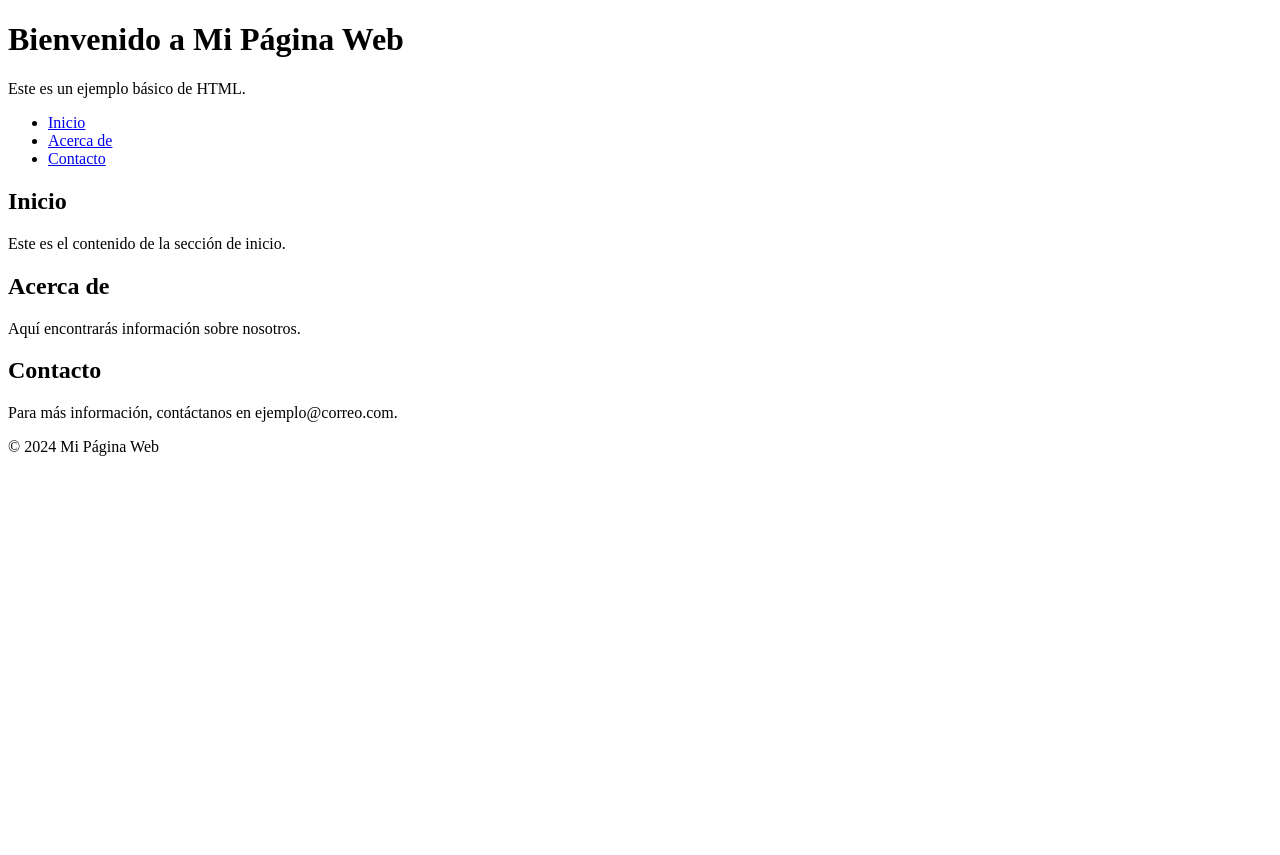
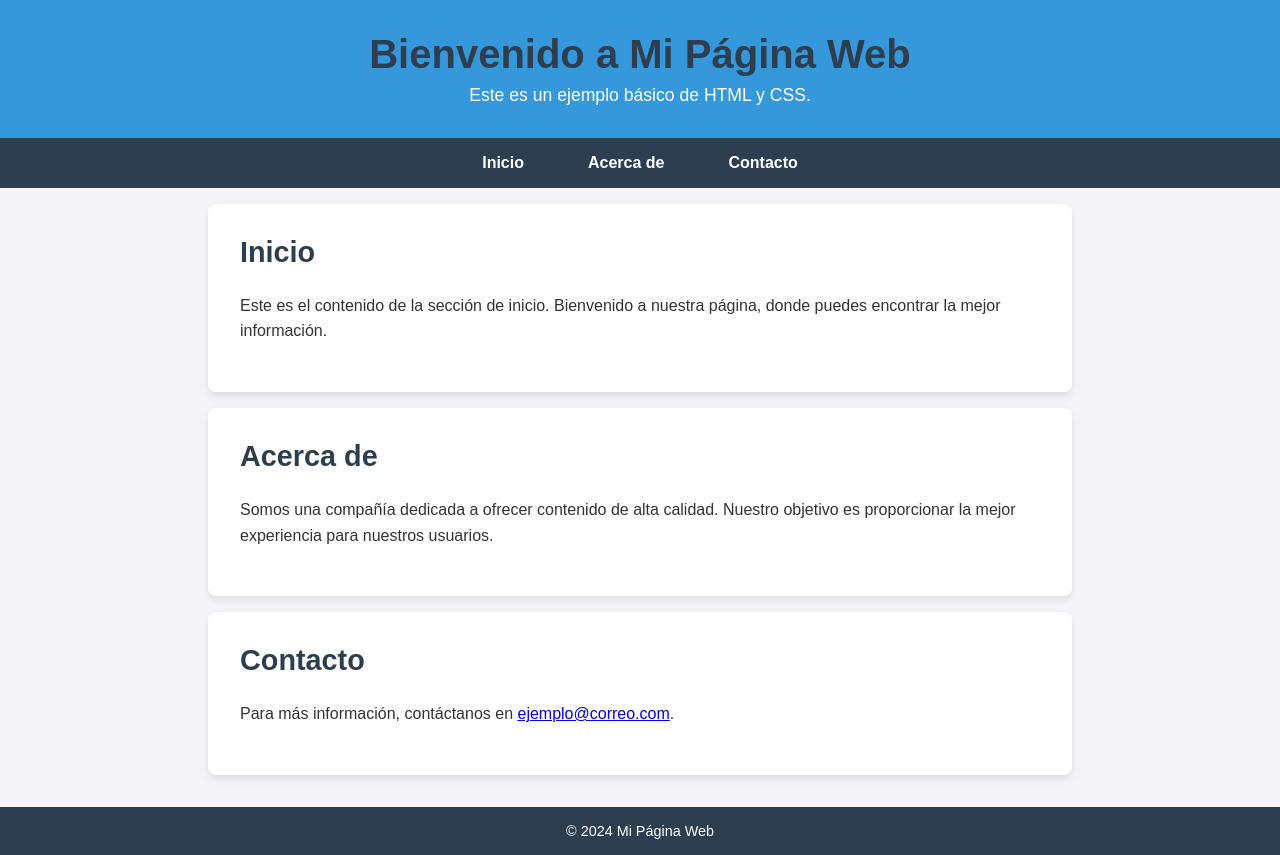
Before and after one commit to Priscilla-03/Git-Comandos, a plain HTML site: page index.html in a window 1280 px wide. Before the commit the page ends 800 px from the top, so only its background shows below. Drawn offline with Linux system fonts and the light colour scheme.

Commit message:
Update index.html

```diff
--- a/index.html
+++ b/index.html
@@ -4,11 +4,114 @@
     <meta charset="UTF-8">
     <meta name="viewport" content="width=device-width, initial-scale=1.0">
     <title>Mi Página Web Básica</title>
+    <style>
+        /* Estilos generales */
+        body {
+            font-family: Arial, sans-serif;
+            margin: 0;
+            padding: 0;
+            background-color: #f4f4f9;
+            color: #333;
+        }
+
+        h1, h2 {
+            color: #2c3e50;
+        }
+
+        /* Encabezado */
+        header {
+            background-color: #3498db;
+            color: white;
+            padding: 2rem;
+            text-align: center;
+        }
+
+        header h1 {
+            font-size: 2.5rem;
+            margin: 0;
+        }
+
+        header p {
+            font-size: 1.1rem;
+            margin: 0.5rem 0 0;
+        }
+
+        /* Navegación */
+        nav {
+            background-color: #2c3e50;
+            padding: 1rem;
+        }
+
+        nav ul {
+            list-style: none;
+            padding: 0;
+            margin: 0;
+            display: flex;
+            justify-content: center;
+        }
+
+        nav ul li {
+            margin: 0 1rem;
+        }
+
+        nav ul li a {
+            color: #ffffff;
+            text-decoration: none;
+            font-weight: bold;
+            padding: 0.5rem 1rem;
+            border-radius: 5px;
+            transition: background-color 0.3s ease;
+        }
+
+        nav ul li a:hover {
+            background-color: #3498db;
+        }
+
+        /* Secciones */
+        section {
+            padding: 2rem;
+            margin: 1rem auto;
+            max-width: 800px;
+            background-color: white;
+            box-shadow: 0 4px 8px rgba(0, 0, 0, 0.1);
+            border-radius: 8px;
+        }
+
+        section h2 {
+            font-size: 1.8rem;
+            margin-top: 0;
+        }
+
+        section p {
+            font-size: 1rem;
+            line-height: 1.6;
+        }
+
+        /* Pie de página */
+        footer {
+            background-color: #2c3e50;
+            color: #ffffff;
+            text-align: center;
+            padding: 1rem;
+            margin-top: 2rem;
+        }
+
+        footer p {
+            margin: 0;
+            font-size: 0.9rem;
+        }
+
+        /* Animación de enlace */
+        nav ul li a:hover {
+            background-color: #3498db;
+            transform: scale(1.1);
+        }
+    </style>
 </head>
 <body>
     <header>
         <h1>Bienvenido a Mi Página Web</h1>
-        <p>Este es un ejemplo básico de HTML.</p>
+        <p>Este es un ejemplo básico de HTML y CSS.</p>
     </header>
 
     <nav>
@@ -21,17 +124,17 @@
 
     <section id="inicio">
         <h2>Inicio</h2>
-        <p>Este es el contenido de la sección de inicio.</p>
+        <p>Este es el contenido de la sección de inicio. Bienvenido a nuestra página, donde puedes encontrar la mejor información.</p>
     </section>
 
     <section id="acerca">
         <h2>Acerca de</h2>
-        <p>Aquí encontrarás información sobre nosotros.</p>
+        <p>Somos una compañía dedicada a ofrecer contenido de alta calidad. Nuestro objetivo es proporcionar la mejor experiencia para nuestros usuarios.</p>
     </section>
 
     <section id="contacto">
         <h2>Contacto</h2>
-        <p>Para más información, contáctanos en ejemplo@correo.com.</p>
+        <p>Para más información, contáctanos en <a href="mailto:ejemplo@correo.com">ejemplo@correo.com</a>.</p>
     </section>
 
     <footer>
```
